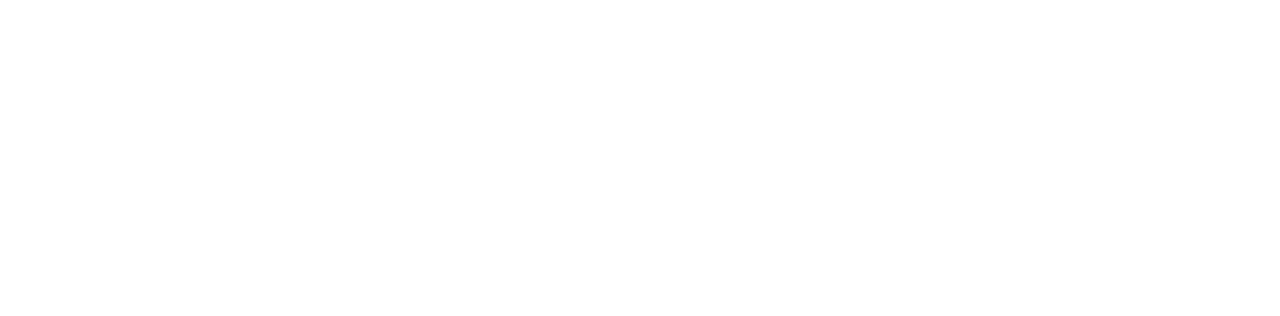
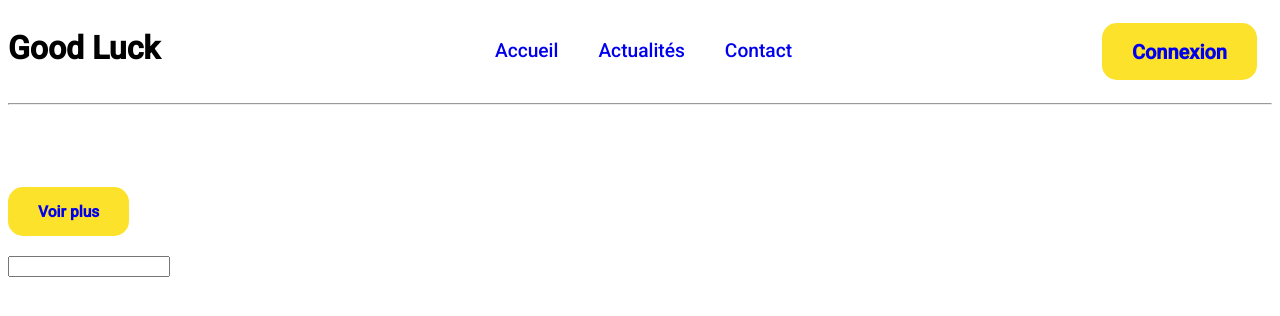
Before and after one commit to Sabbat10/testing, a plain HTML site: page index.html in a window 1280 px wide. Drawn offline with Linux system fonts and the light colour scheme.

Commit message:
Mise en place du site

```diff
--- a/index.html
+++ b/index.html
@@ -1,12 +1,69 @@
 <!DOCTYPE html>
 <html lang="en">
+
 <head>
     <meta charset="UTF-8">
     <meta http-equiv="X-UA-Compatible" content="IE=edge">
     <meta name="viewport" content="width=device-width, initial-scale=1.0">
-    <title>Document</title>
+    <link rel="stylesheet" href="style.css">
+    <title>Good luck</title>
 </head>
+
 <body>
 
+    <div class="container">
+        <header>
+            <div>
+                <h1>Good Luck</h1>
+            </div>
+
+            <div>
+                <ul>
+                    <li><a href="#">Accueil</a></li>
+                    <li><a href="#">Actualités</a></li>
+                    <li><a href="#">Contact</a></li>
+                </ul>
+            </div>
+
+            <div class="button"><Button><a href="#">
+                        <h2>Connexion</h2>
+                    </a></Button></div>
+        </header>
+    </div>
+    <hr>
+
+    <section>
+        <div id="fistParty">
+            <div class="population"><img src="" alt=""></div>
+            <div class="description">
+                <h1></h1>
+                <img src="" alt=""> <span></span>
+                <p></p>
+                <button><a href="#">
+                        <h3>Voir plus</h3>
+                    </a></button>
+            </div>
+        </div>
+
+        <div id="secondeParty">
+            <div class="firstArticle"></div>
+            <div class="secondeArticle"></div>
+            <div class="thirdArticle"></div>
+        </div>
+
+        <div id="newsLetter">
+            <h1></h1>
+            <p></p>
+            <input type="text">
+        </div>
+    </section>
+
+    <footer>
+        <div class="logo"></div>
+        <div class="reseaux"></div>
+        <div class="year"></div>
+    </footer>
+
 </body>
+
 </html>
--- /dev/null
+++ b/style.css
@@ -0,0 +1,49 @@
+@import url('https://fonts.googleapis.com/css2?family=Patrick+Hand&display=swap');
+@import url('https://fonts.googleapis.com/css2?family=Roboto:wght@500&display=swap');
+
+:root {
+    --colorYellow: #FCE22A;
+    --colorBlue: #30E3DF;
+    --colorBlack: #03001C;
+    --fontFamilyOn: 'Roboto', sans-serif;
+    --fontFamillyTwo: 'Roboto', sans-serif;
+}
+
+* {
+    text-decoration: none;
+    list-style: none;
+    font-family: var(--fontFamillyTwo);
+}
+
+.container {
+    margin: 0 auto;
+    min-width: 1100px;
+}
+
+header {
+    display: flex;
+    justify-content: space-between;
+    flex-direction: row;
+}
+
+ul {
+    display: flex;
+    padding-top: 15px;
+}
+
+ul li a {
+    padding: 20px;
+    font-size: 1.2em;
+}
+
+.button {
+    margin: 15px;
+}
+
+button {
+    background-color: var(--colorYellow);
+    color: var(--colorBlack);
+    border-radius: 15px;
+    border: none;
+    padding: 0px 30px 0 30px;
+}
```
Also changed, not shown: index.js (added), 1 other file.
